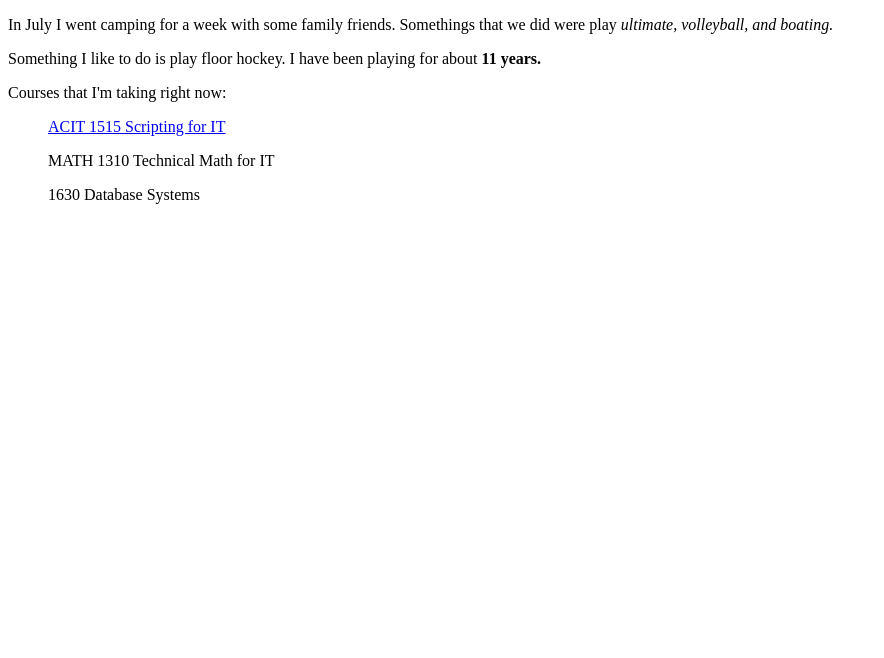
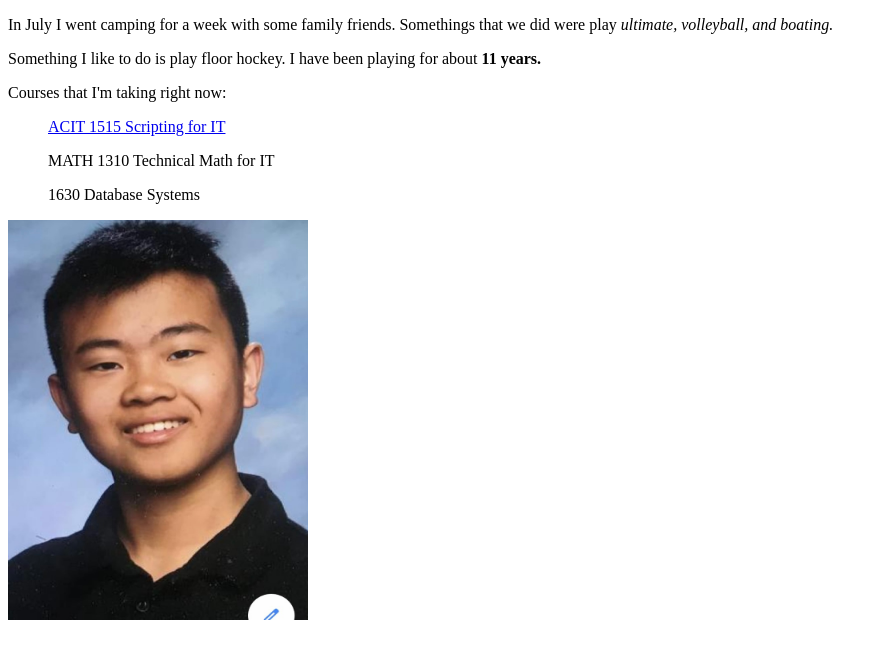
Before and after one commit to Evann-Li/Personal-Website, a plain HTML site: page index.html in a window 1280 px wide. Shown: the whole page, without its empty margins (0-884 px from the left). Drawn offline with Linux system fonts and the light colour scheme.

Commit message:
commit 1

```diff
--- a/index.html
+++ b/index.html
@@ -15,5 +15,7 @@
     <ul><a href="https://www.bcit.ca/outlines/20213048461/">ACIT 1515 Scripting for IT</a></ul>
     <ul>MATH 1310 Technical Math for IT</ul>
     <ul>1630 Database Systems</ul>
+
+    <img src="images/me.jpg" style="width:300px;height:400px;">
 </body>
 </html>
```
Also changed, not shown: images/me.jpg (added).
